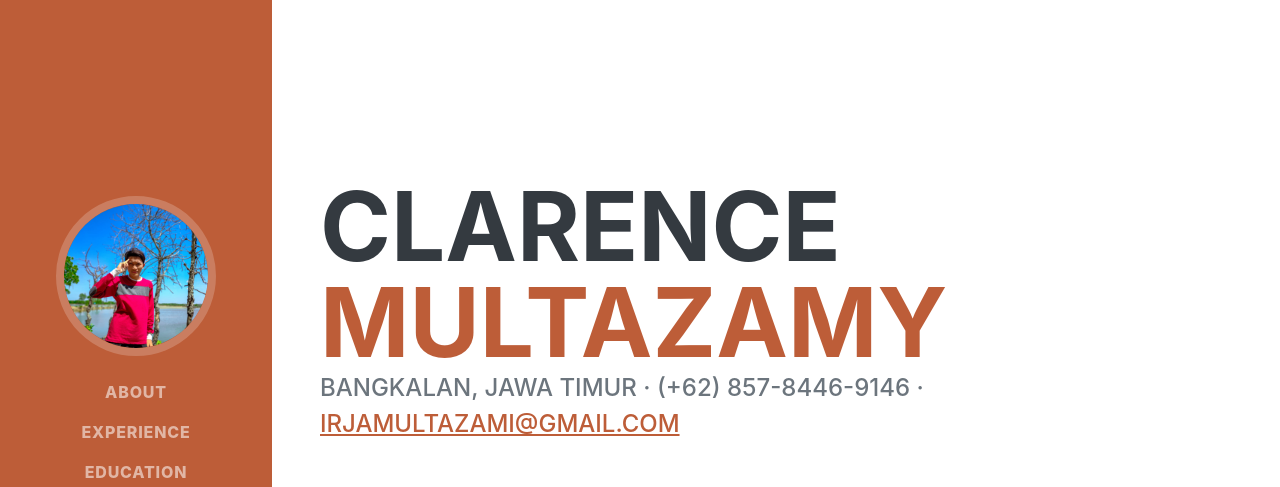
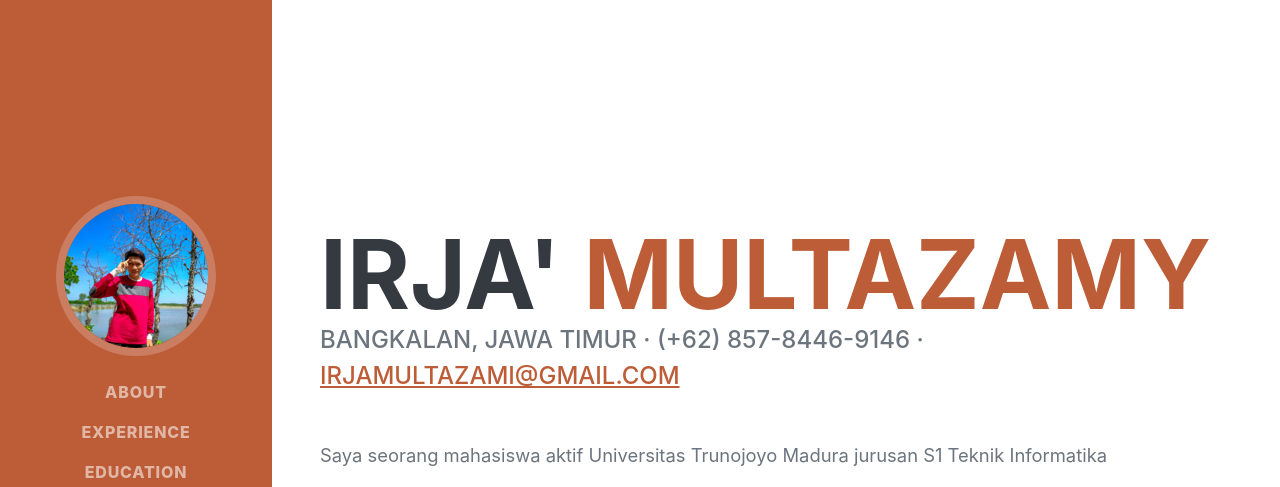
Before and after one commit to Irja-Multazamy/tugas2-fswd-arkatama, a plain HTML site: page index.html in a window 1280 px wide. Shown: the top 487 px of the page. Drawn offline with nearby package versions, Linux system fonts and the light colour scheme; a web font is replaced by a local one.

Commit message:
Update index.html

```diff
--- a/index.html
+++ b/index.html
@@ -40,7 +40,7 @@
             <section class="resume-section" id="about">
                 <div class="resume-section-content">
                     <h1 class="mb-0">
-                        Clarence
+                        Irja'
                         <span class="text-primary">Multazamy</span>
                     </h1>
                     <div class="subheading mb-5">
```
